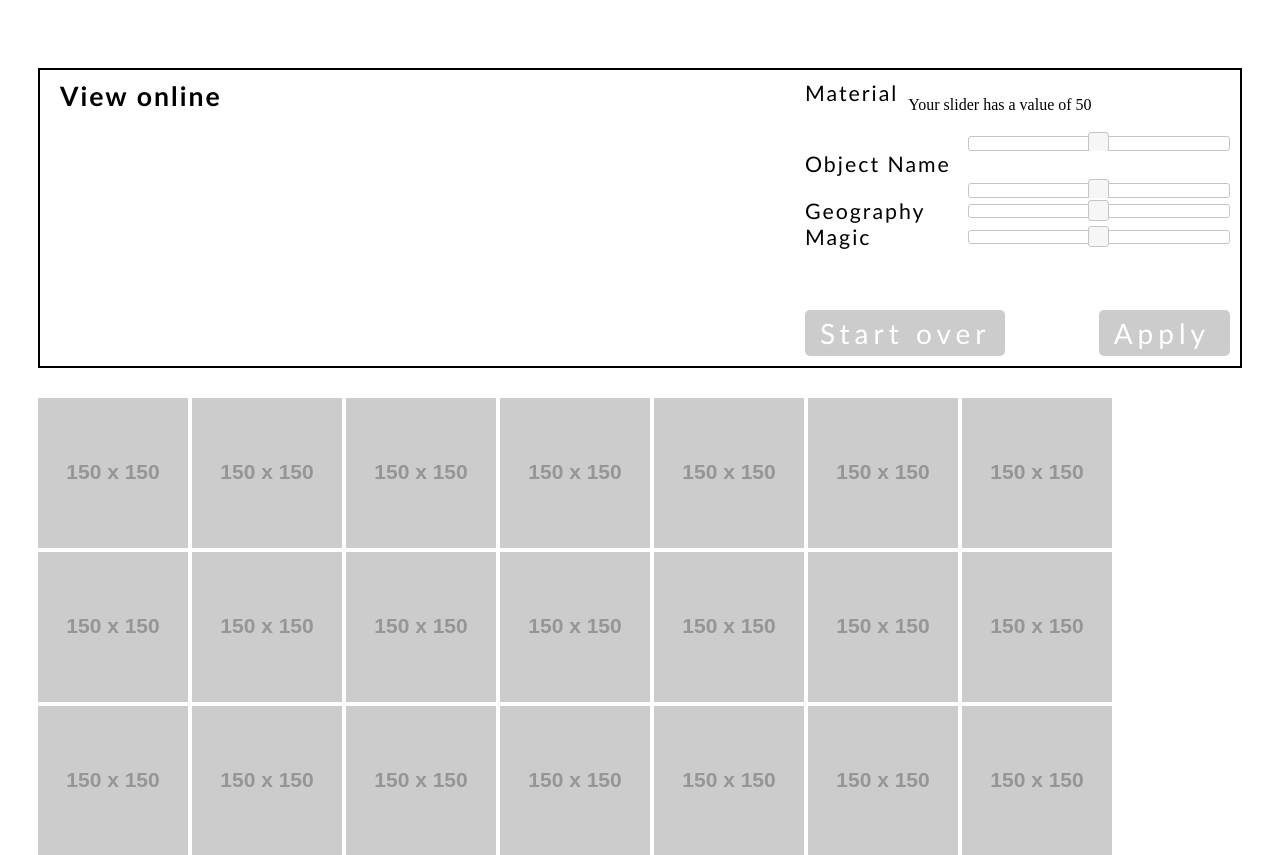
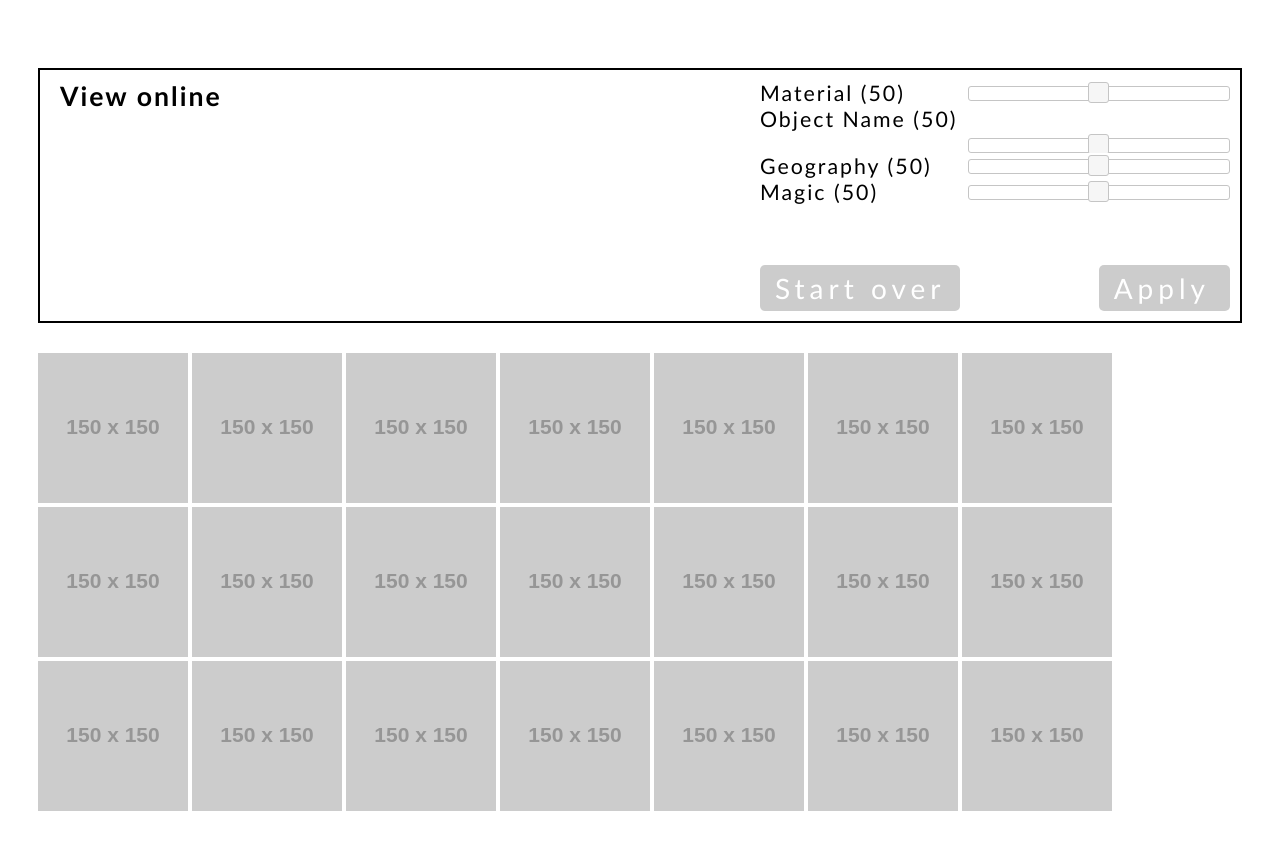
Before and after one commit to moltude/kinda-sorta, a Django app: page /results/ in a window 1280 px wide. Shown: the top 855 px of the page. After the commit the page ends 811 px from the top, so only its background shows below. Run offline with Django 3.2, Linux system fonts and the light colour scheme; grey boxes labelled with a size stand in for pictures from a placeholder-image service; parts of the project's set-up code (start-up, migrations or seed data) failed here and were passed over; some libraries are stand-ins or nearby versions.

Commit message:
slider inital values kludge

```diff
--- a/kinda_sorta/templates/results.html
+++ b/kinda_sorta/templates/results.html
@@ -11,8 +11,7 @@
 		<script>
 			// Slider jQuery
 			$(function() {
-				$( "#matSlide, #geoSlide, #nameSlide, #magicSlide" ).slider(
-				{
+				$( "#matSlide, #geoSlide, #nameSlide, #magicSlide" ).slider({
 					orientation: "horizontal",
 					min: 1,
 					max: 100,
@@ -21,9 +20,19 @@
 						var id = $(this).attr("name");
 						// works!
 						$( 'span[id="slider-value"][name="'+id+'"]' ).html( ui.value );
+            		},
+            		create: function( event, ui ) {
+            			var id = $(this).attr("name");
+						// works!
+						$( 'span[id="slider-value"][name="'+id+'"]' ).html( ui.value );
             		}
 				});
-				$( "#slider-value" ).html(  $('#matSlide, #geoSlide, #nameSlide, #magicSlide').slider('value') );
+
+				// Hard-coded because JQuery sucks and I can't figure out how to display intial value
+				$('span[id="slider-value"][name="material"]').html($("#matSlide").slider("value"));
+				$('span[id="slider-value"][name="objectName"]').html($("#nameSlide").slider("value"));
+				$('span[id="slider-value"][name="geography"]').html($("#geoSlide").slider("value"));
+				$('span[id="slider-value"][name="magic"]').html($("#magicSlide").slider("value"));
 			});
 	  	</script>
 	</head>
--- a/kinda_sorta/templates/sliders.html
+++ b/kinda_sorta/templates/sliders.html
@@ -1,27 +1,31 @@
 <!-- Slider  -->
-<div style="float:right; vertical-align: top; width: 425px">
+<div style="float:right; vertical-align: top; width: 470px">
 	<!-- Material/Medium -->
 	<div style="overflow: hidden; width: 100%">
-		<div class='text' style="float:left; padding-right:10px;  overflow: hidden;display: inline-block;">Material</div>
-
-		<p>Your slider has a value of <span id="slider-value" name='material'></span></p>
-
+		<div class='text' style="float:left; padding-right:10px;  overflow: hidden;display: inline-block;">
+			Material (<span id="slider-value" name='material'></span>)
+		</div>
 		<div id="matSlide" name='material' style="float: right; width:260px; margin-top: 6px; display: inline-block;"></div>
 	</div>
 	<!-- Object Name -->
 	<div style="overflow: hidden; width: 100%">
-		<div class='text' style="float:left; padding-right:20px;  overflow: hidden;display: inline-block;">Object Name</div>
+		<div class='text' style="float:left; padding-right:20px;  overflow: hidden;display: inline-block;">
+			Object Name (<span id="slider-value" name='objectName'></span>)
+		</div>
 		<div id="nameSlide" name='objectName' style="float: right; width:260px; margin-top: 6px; display: inline-block;"></div>
 	</div>
 	<!-- Geography -->
 	<div style="overflow: hidden; width: 100%">
-		<div class='text' style="float:left; padding-right:20px;  overflow: hidden;display: inline-block;">Geography</div>
-
+		<div class='text' style="float:left; padding-right:20px;  overflow: hidden;display: inline-block;">
+			Geography (<span id="slider-value" name='geography'></span>)
+		</div>
 		<div id="geoSlide" name='geography' style="float:right; width:260px; margin-top: 6px; display: inline-block;"></div>
 	</div>
 	<!-- Magic -->
 	<div style="overflow: hidden; width: 100%">
-		<div class='text' style="float:left; padding-right:20px;  overflow: hidden;display: inline-block;">Magic</div>
+		<div class='text' style="float:left; padding-right:20px;  overflow: hidden;display: inline-block;">
+			Magic (<span id="slider-value" name='magic'></span>)
+		</div>
 		<div id="magicSlide" name='magic' style="float: right; width:260px; margin-top: 6px; display: inline-block;"></div>
 	</div>
 	<!-- Buttons -->
```
